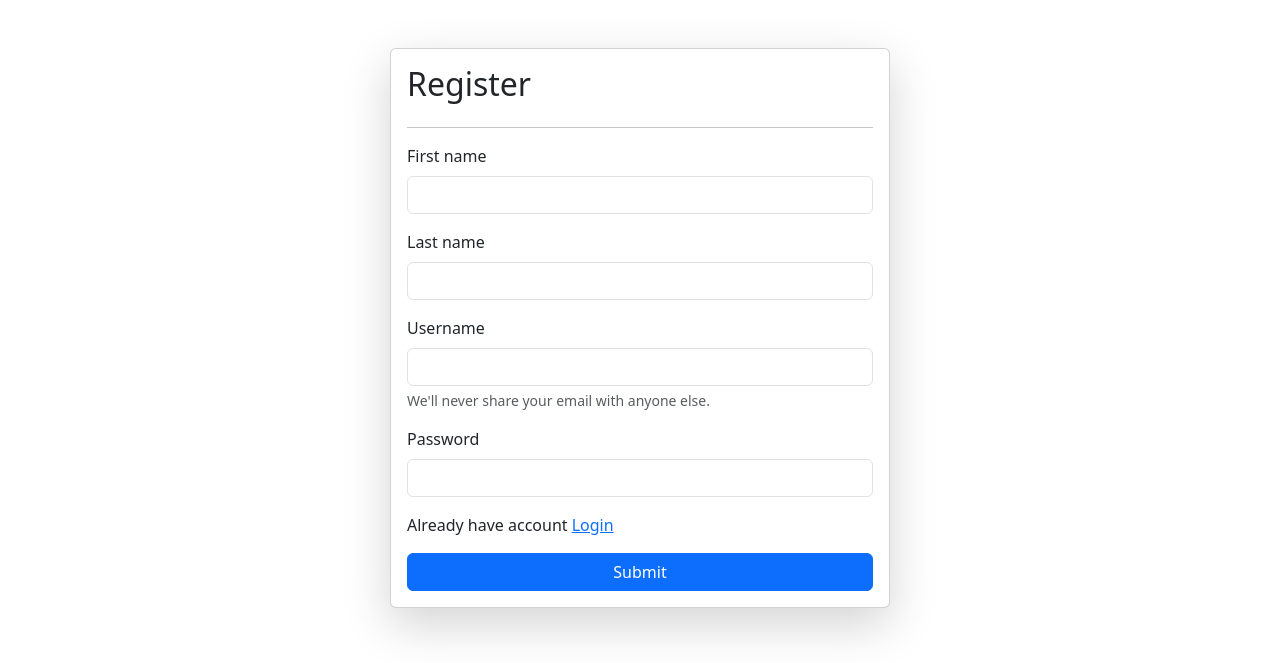
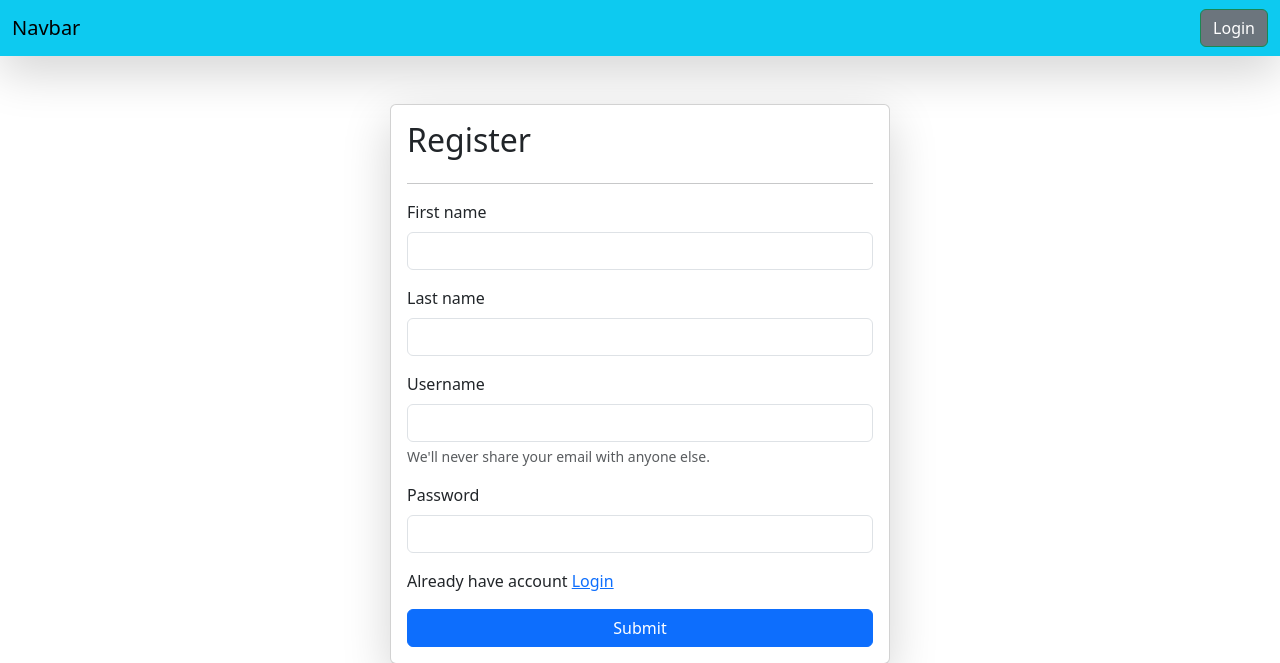
Before and after one commit to mdhabibur-rahman/Recipe_project, a Django app: page /register/ in a window 1280 px wide. Shown: the top 663 px of the page. Run offline with Django 4.2, Linux system fonts and the light colour scheme.

Commit message:
Login_Autehentication

```diff
--- a/Receipe/urls.py
+++ b/Receipe/urls.py
@@ -23,11 +23,12 @@ from django.contrib.staticfiles.urls import staticfiles_urlpatterns
 
 urlpatterns = [
     path('admin/', admin.site.urls),
-    path('', home),
+    path('recipes/', recipes,name="recipes"),
     path('delete-recipe/<id>/', delete_recipe,name="delete_recipe"),
     path('update-recipe/<id>/', update_recipe,name="update_recipe"),
-    path('login/', login_page,name="login_page"),
+    path('', login_page,name="login_page"),
     path('register/', register_page,name="register_page"),
+    path('logout/', logout_page,name="logout_page"),
 ]
 
 if settings.DEBUG:
--- a/vege/templates/base.html
+++ b/vege/templates/base.html
@@ -8,6 +8,24 @@
   </head>
   <body>
 
+    <nav class="navbar bg-info shadow-lg">
+      <div class="container-fluid">
+        <a class="navbar-brand">Navbar</a>
+        <form class="d-flex" role="search">
+
+          {% if request.user.is_authenticated %}
+          {% url "logout_page" as url %}
+          <a href="{{url}}" class="btn btn-success bg-secondary text-white" type="submit">Logout</a>
+
+          {% else %}
+          {% url "login_page" as url %}
+          <a href="{{url}}" class="btn btn-success bg-secondary text-white" type="submit">Login</a>
+
+          {% endif %}
+        </form>
+      </div>
+    </nav>
+
 
     {% block contant %}
 
--- a/vege/templates/register.html
+++ b/vege/templates/register.html
@@ -7,6 +7,16 @@
     {% csrf_token %}
     <h2>Register</h2>
     <hr>
+
+    {% if messages %}
+    {{ message.tags }}
+    <div class="alert alert-primary" role="alert">
+      {% for message in messages %}
+      {{ message }}
+      {% endfor %}
+    </div>
+    {% endif %}
+
 
     <div class="mb-3">
         <label for="exampleInputEmail1" class="form-label">First name</label>
@@ -26,7 +36,8 @@
         <input type="password" class="form-control" name='password' id="exampleInputPassword1">
     </div>
 
-    <p> Already have account <a href="/login/">Login</a></p>
+    {% url "login_page" as url %}
+    <p> Already have account <a href="{{url}}">Login</a></p>
 
     <button type="submit" class="btn btn-primary">Submit</button>
 
--- a/vege/views.py
+++ b/vege/views.py
@@ -1,9 +1,13 @@
 from django.shortcuts import render,redirect
 from .models import *
 from django.contrib.auth.models import User
+from django.contrib import messages
+from django.contrib.auth import authenticate,login,logout
+from django.contrib.auth.decorators import login_required
+# Create your views here.
 
-# Create your views here.
-def home(request):
+@login_required(login_url="/")
+def recipes(request):
     if request.method == "POST":
         data = request.POST
 
@@ -21,7 +25,7 @@ def home(request):
              recipe_image =recipe_image ,
         )
 
-        return redirect ('/')
+        return redirect ('/recipes/')
 
     queryset = Recipe.objects.all()
 
@@ -40,7 +44,7 @@ def home(request):
 def delete_recipe(request,id):
     queryset = Recipe.objects.get(id = id)
     queryset.delete()
-    return redirect ('/')
+    return redirect ('/recipes/')
 
 def update_recipe(request,id):
     queryset = Recipe.objects.get(id = id)
@@ -60,14 +64,36 @@ def update_recipe(request,id):
 
         queryset.save()
 
-        return redirect ('/')
+        return redirect ('/recipes/')
 
     context = {"recipes" : queryset}
 
     return render(request,'update_recipe.html',context)
 
 def login_page(request):
+
+    if request.method == 'POST':
+        username = request.POST.get('username')
+        password = request.POST.get('password')
+
+        if not User.objects.filter(username = username).exists():
+            messages.error(request,'Invalid Username')
+            return redirect('/')
+        user = authenticate(username = username,password = password)
+
+        if user is None:
+            messages.error(request,'Invalid Password')
+            return redirect('/')
+
+        else:
+            login(request,user)
+            return redirect('/recipes/')
+
     return render(request,'login.html')
+
+def logout_page(request):
+    logout(request)
+    return redirect('/')
 
 def register_page(request):
     if request.method == 'POST':
@@ -75,6 +101,11 @@ def register_page(request):
         last_name = request.POST.get('last_name')
         username = request.POST.get('username')
         password = request.POST.get('password')
+
+        user = User.objects.filter(username = username)
+        if user.exists():
+            messages.error(request, "This user name is already taken")
+            return redirect('/register/')
 
 
         user = User.objects.create(
@@ -86,6 +117,9 @@ def register_page(request):
 
         user.set_password(password)
         user.save()
+
+        messages.success(request, "Account created successfully")
+
         return redirect('/register/')
 
     return render(request,'register.html')
```
Also changed, not shown: vege/templates/login.html (+13 -3 lines), db.sqlite3.
